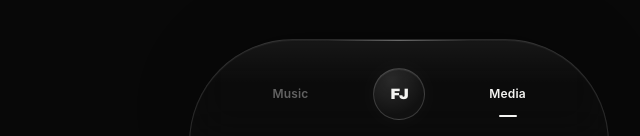
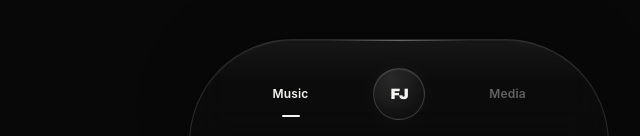
Before and after one commit to marchjinn/marchjinn.github.io, an Astro site: page /articles/ in a window 1280 px wide. Shown: the part 657-793 px from the top of the page, 241-881 px from the left. Built offline with nearby package versions, Linux system fonts and the light colour scheme; Astro itself is replaced by a stand-in of ours.

Commit message:
Refactor syncActiveDomain and getCurrentDomain functions

```diff
--- a/src/components/GlobalNav.astro
+++ b/src/components/GlobalNav.astro
@@ -38,24 +38,38 @@ const domains = [
 </nav>
 
 <script>
-  function syncActiveDomain() {
+  const LAST_PAGE_KEYS = {
+    music: "marchjinn-last-music-page",
+    media: "marchjinn-last-media-page"
+  };
+
+  function getCurrentDomain() {
     const path = window.location.pathname;
-    let activeDomain: string;
 
     if (path === "/") {
       const visiblePanel = document.querySelector<HTMLElement>(
         "[data-domain-panel]:not([hidden])"
       );
 
-      activeDomain = visiblePanel?.dataset.domainPanel || "music";
-    } else if (
-      path === "/music/" ||
-      path === "/zillion/"
-    ) {
-      activeDomain = "music";
-    } else {
-      activeDomain = "media";
+      return visiblePanel?.dataset.domainPanel || "music";
     }
+
+    const domainPage = document.querySelector<HTMLElement>(
+      "[data-domain-page]"
+    );
+
+    if (domainPage?.dataset.domainPage) {
+      return domainPage.dataset.domainPage;
+    }
+
+    if (path === "/music/") return "music";
+    if (path === "/media/") return "media";
+
+    return "music";
+  }
+
+  function syncActiveDomain() {
+    const activeDomain = getCurrentDomain();
 
     document.querySelectorAll<HTMLButtonElement>("[data-domain]").forEach(
       (button) => {
@@ -65,6 +79,16 @@ const domains = [
         button.setAttribute("aria-pressed", String(active));
       }
     );
+
+    try {
+      localStorage.setItem("marchjinn-domain", activeDomain);
+      localStorage.setItem(
+        LAST_PAGE_KEYS[activeDomain as keyof typeof LAST_PAGE_KEYS],
+        window.location.pathname
+      );
+    } catch {
+      // Navigation remains functional without local storage.
+    }
   }
 
   document.addEventListener("astro:page-load", syncActiveDomain);
@@ -81,9 +105,16 @@ const domains = [
 
     const selectedDomain = button.dataset.domain;
 
-    if (!selectedDomain) return;
+    if (
+      selectedDomain !== "music" &&
+      selectedDomain !== "media"
+    ) {
+      return;
+    }
 
-    if (window.location.pathname === "/") {
+    const currentPath = window.location.pathname;
+
+    if (currentPath === "/") {
       window.dispatchEvent(
         new CustomEvent("marchjinn:domain-change", {
           detail: { domain: selectedDomain }
@@ -94,11 +125,41 @@ const domains = [
       return;
     }
 
-    const destination =
-      selectedDomain === "media" ? "/media/" : "/";
+    const currentDomain = getCurrentDomain();
 
-    if (window.location.pathname !== destination) {
-      window.location.assign(destination);
+    if (currentDomain === selectedDomain) return;
+
+    const storageKey = LAST_PAGE_KEYS[
+      selectedDomain as keyof typeof LAST_PAGE_KEYS
+    ];
+
+    const fallbackPath =
+      selectedDomain === "music" ? "/" : "/media/";
+
+    let destination = fallbackPath;
+
+    try {
+      const savedPath = localStorage.getItem(storageKey);
+
+      if (savedPath && savedPath.startsWith("/")) {
+        destination = savedPath;
+      }
+
+      localStorage.setItem("marchjinn-domain", selectedDomain);
+    } catch {
+      // Use the default destination without local storage.
+    }
+
+    if (destination === "/") {
+      history.replaceState(
+        { ...history.state, domain: selectedDomain },
+        "",
+        currentPath
+      );
+    }
+
+    if (destination !== currentPath) {
+      window.location.replace(destination);
     }
   });
 </script>
```
